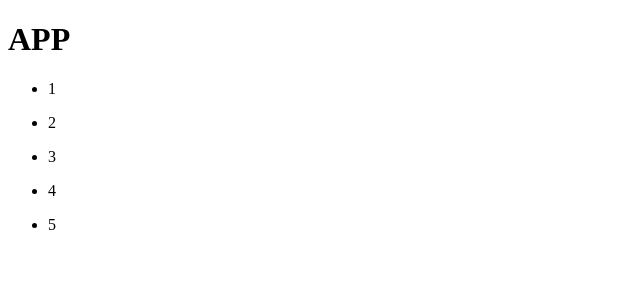
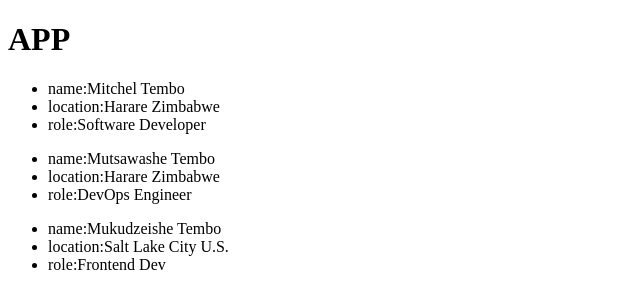
Before and after one commit to mitchtembo/React-123, a React (Vite) app: page / in a window 1280 px wide. Shown: the top 308 px of the page, without its empty margins (0-640 px from the left). Built offline with nearby package versions, Linux system fonts and the light colour scheme.

Commit message:
Destructing An Object

```diff
--- a/src/Components/Greeting.jsx
+++ /dev/null
@@ -1,22 +0,0 @@
-import React from 'react'
-
-const Greeting = () => {
-
-    function sayHi(name) {
-        return `Hi ${name}! how are you?`
-    }
-
-    function currentDate(){
-        const fullDate = new Date()
-        return `${fullDate}`
-
-    }
-  return (
-    <div>
-        <h1>{sayHi("Mitchel Tembo")}</h1>
-        <p>The date is {currentDate()} </p>
-    </div>
-  )
-}
-
-export default Greeting
--- a/src/SandBox/List.jsx
+++ b/src/SandBox/List.jsx
@@ -1,12 +1,30 @@
 import React from 'react'
+const userInfo = [
+    {
+        name: "Mitchel Tembo",
+        location: "Harare Zimbabwe",
+        role: "Software Developer"
+    },
+    {
+        name: "Mutsawashe Tembo",
+        location: "Harare Zimbabwe",
+        role: "DevOps Engineer"
+    },
+    {
+        name: "Mukudzeishe Tembo",
+        location: "Salt Lake City U.S.",
+        role: "Frontend Dev"
+    }
+]
 
 const List = () => {
-    const numbers = [1,2,3,4,5]
   return (
     <div>
-        {numbers.map((number) => (
-          <ul key={number}>
-                <li>{number}</li>
+        {userInfo.map(({name,location,role}) => (
+            <ul key={Math.random()}>
+                <li>name:{name}</li>
+                <li>location:{location}</li>
+                <li>role:{role}</li>
             </ul>
         ))}
     </div>
```
Also changed, not shown: src/Components/ProductInfo.jsx (deleted).
